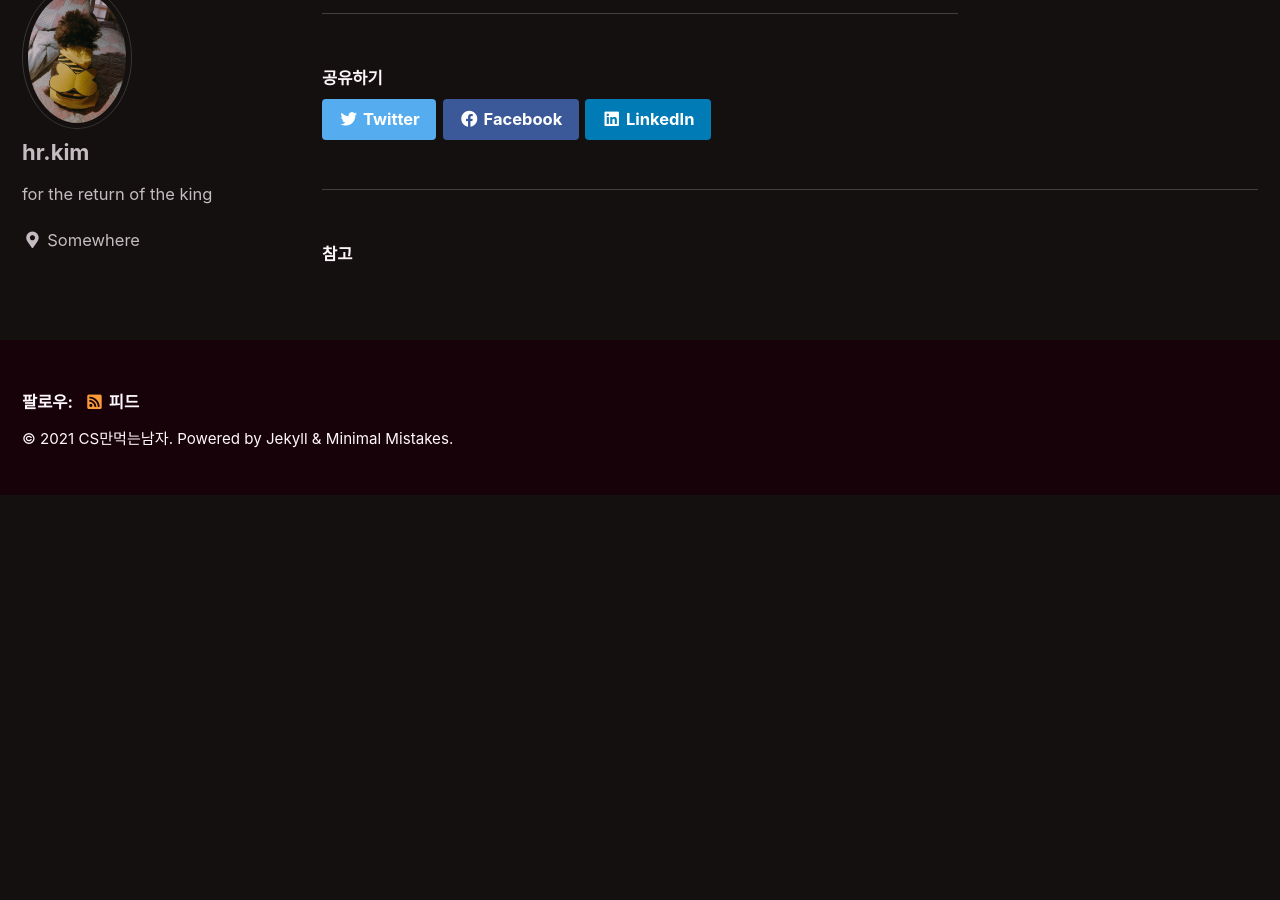
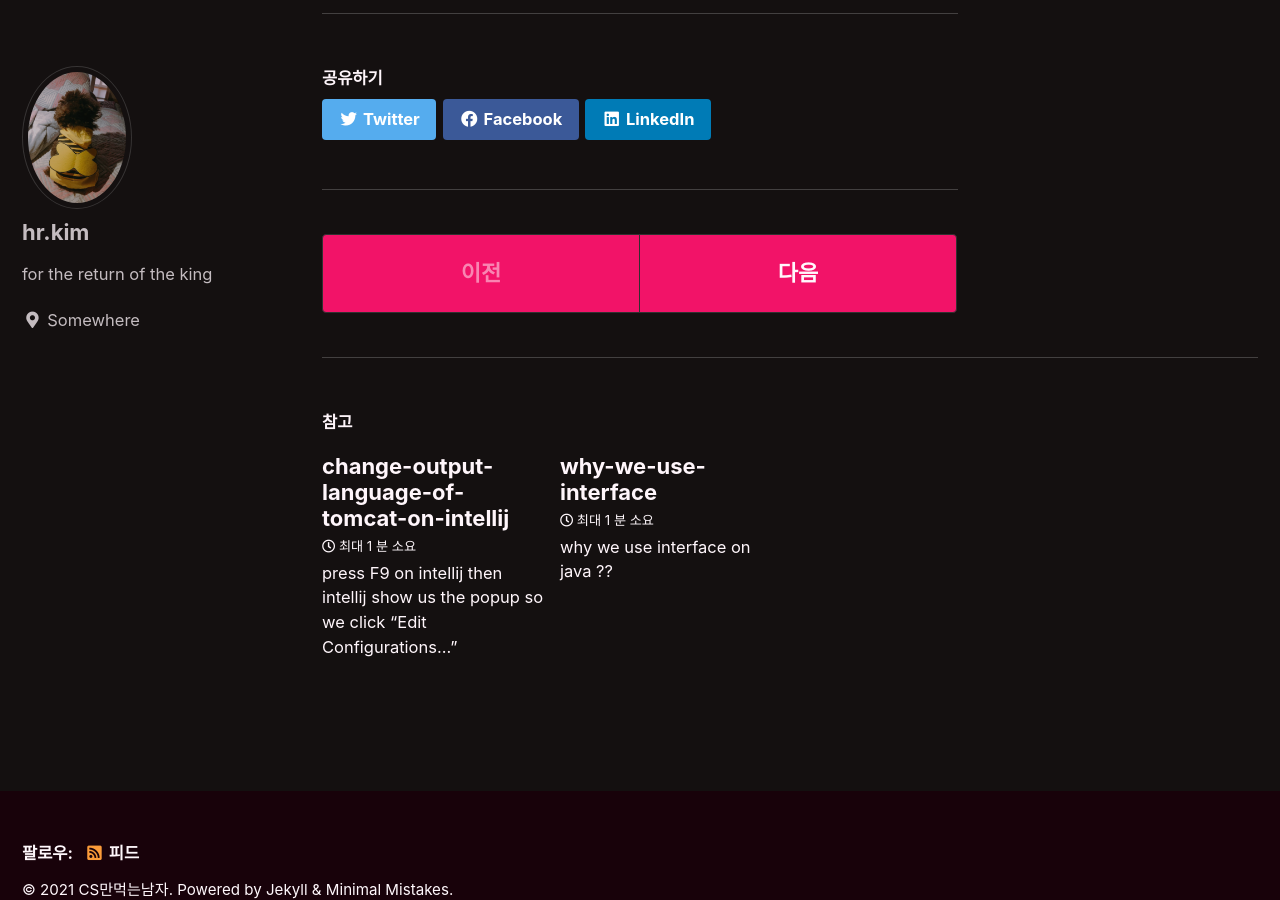
Before and after one commit to hwimer/hwimer.github.io, a Jekyll site: the page built from _posts/2021-01-23-usage-of-multitail.md, in a window 1280 px wide and 900 px high, scrolled down 1191 px. Built offline with Jekyll 4.4.1, drawn with Linux system fonts in a browser that asks for light colours; cached includes are drawn as plain includes; before the commit the page ends 1686 px from its top, so only the background shows below that; some of the changed text lies outside the part shown.

Commit message:
new postings

````diff
--- /dev/null
+++ b/_posts/2021-01-23-why-we-use-interface.md
@@ -0,0 +1,14 @@
+---
+title: why-we-use-interface
+---
+
+> why we use interface on java ??
+
+
+**interface is drawing**
+## advantage
+1. we can reduce dependency of code
+2. we can increase maintenance
+
+## disadvantage
+1. if we use it incorrectly, the compexity will be increases
--- /dev/null
+++ b/_posts/2021-01-24-change-output-language-of-tomcat-on-intellij.md
@@ -0,0 +1,24 @@
+---
+title: change-output-language-of-tomcat-on-intellij
+---
+
+## press F9 on intellij
+> then intellij show us the popup
+> so we click "Edit Configurations..."
+
+##  add Tomcat server on list ("Alt + Insert")
+
+## fill option into "VM options : "
+> when tomcat prints into log
+> they use language of OS
+> so we have to fill into "VM options:" as follow
+> (this is to change the language to English)
+
+```
+-Duser.language=en -Duser.region=us
+```
+
+
+
+
+![](http://)
````
Also changed, not shown: _posts/2021-01-23-usage-of-multitail.md (+1 -1 lines).
